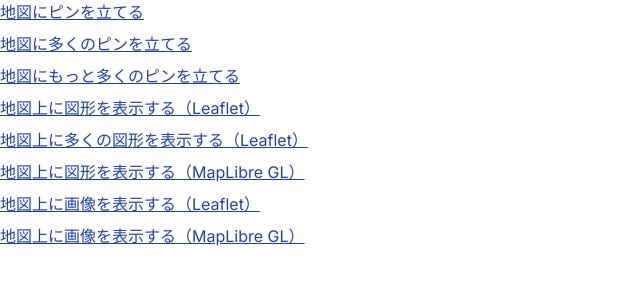
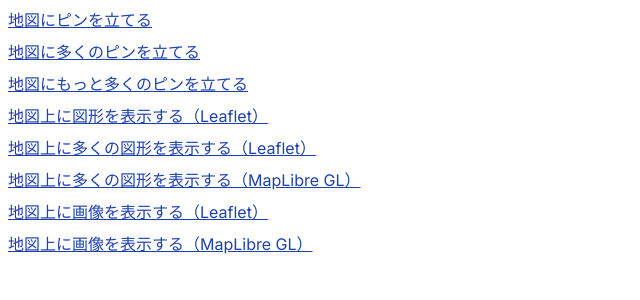
Before and after one commit to ys-yuki-sato/map-hands-on, a Next.js app: page / in a window 1280 px wide. Shown: the top 300 px of the page, without its empty margins (0-640 px from the left). Built offline with nearby package versions, Linux system fonts and the light colour scheme.

Commit message:
README追記、CSS適用、コメントアウト削除

```diff
--- a/src/app/_features/pin/components/Map.js
+++ b/src/app/_features/pin/components/Map.js
@@ -4,7 +4,6 @@
 import "leaflet/dist/leaflet.css";
 const ICON = icon({
   iconUrl: "/marker-icon.png",
-  // iconUrl: '/ia4.jpg'
 });
 
 const Map = () => {
--- a/src/app/page.js
+++ b/src/app/page.js
@@ -2,9 +2,9 @@
 import React from "react";
 
 export default function Home() {
-
   return (
     <>
+      <div className="p-2">
         <div className="pb-2">
           <Link href={"/pin"} className="underline text-blue-800">
             地図にピンを立てる
@@ -21,13 +21,25 @@
           </Link>
         </div>
         <div className="pb-2">
-        <Link href={'/shapes-leaflet'} className="underline text-blue-800">地図上に図形を表示する（Leaflet）</Link>
+          <Link href={"/shapes-leaflet"} className="underline text-blue-800">
+            地図上に図形を表示する（Leaflet）
+          </Link>
         </div>
         <div className="pb-2">
-        <Link href={'/manyShapes-leaflet'} className="underline text-blue-800">地図上に多くの図形を表示する（Leaflet）</Link>
+          <Link
+            href={"/manyShapes-leaflet"}
+            className="underline text-blue-800"
+          >
+            地図上に多くの図形を表示する（Leaflet）
+          </Link>
         </div>
         <div className="pb-2">
-        <Link href={'/manyShapes-maplibre'} className="underline text-blue-800">地図上に図形を表示する（MapLibre GL）</Link>
+          <Link
+            href={"/manyShapes-maplibre"}
+            className="underline text-blue-800"
+          >
+            地図上に多くの図形を表示する（MapLibre GL）
+          </Link>
         </div>
         <div className="pb-2">
           <Link href={"/image-leaflet"} className="underline text-blue-800">
@@ -39,6 +51,7 @@
             地図上に画像を表示する（MapLibre GL）
           </Link>
         </div>
+      </div>
     </>
   );
 }
```
Also changed, not shown: 1 other file (tests, documents, lock files or other folders). Lines whose indentation alone changed are shown as unchanged.
